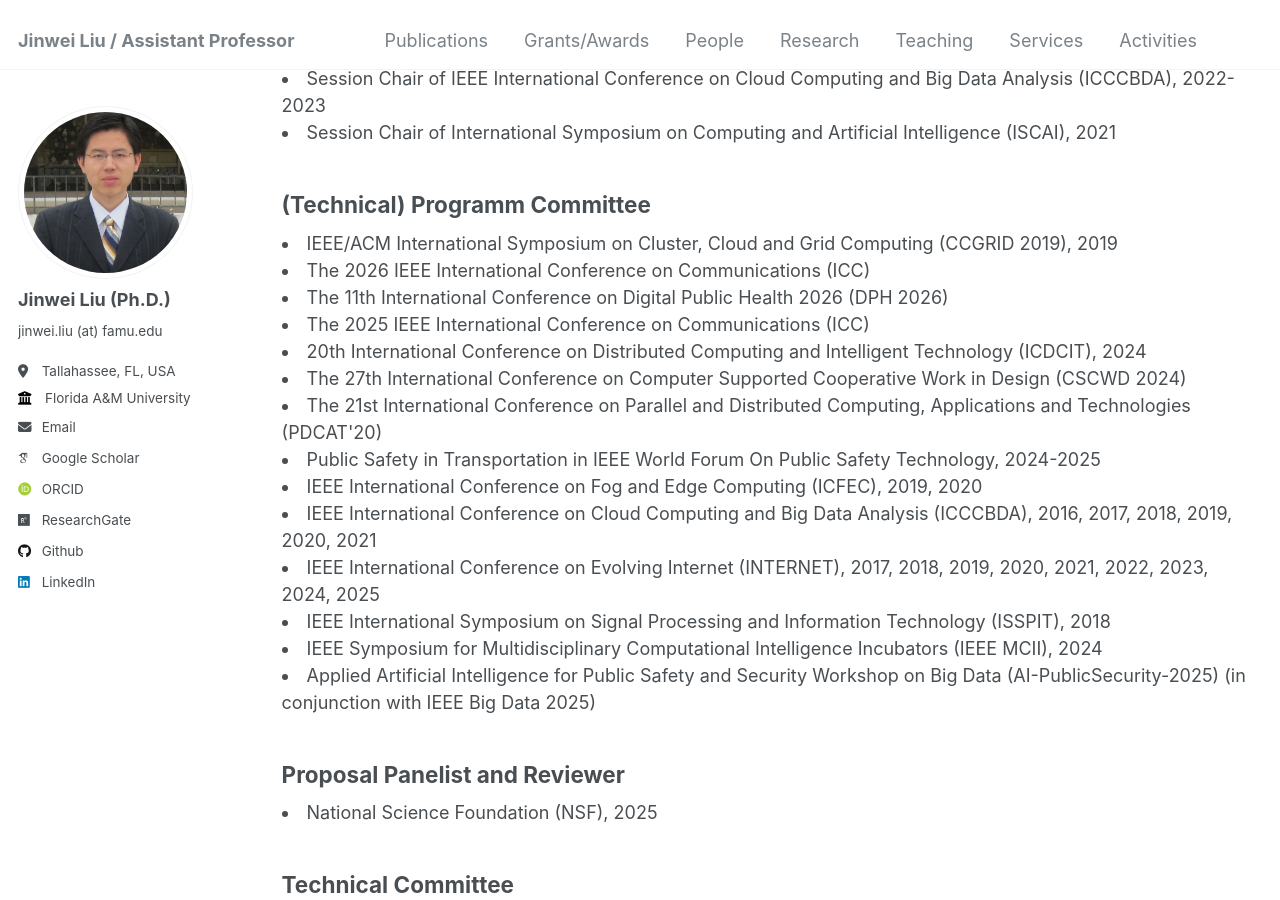
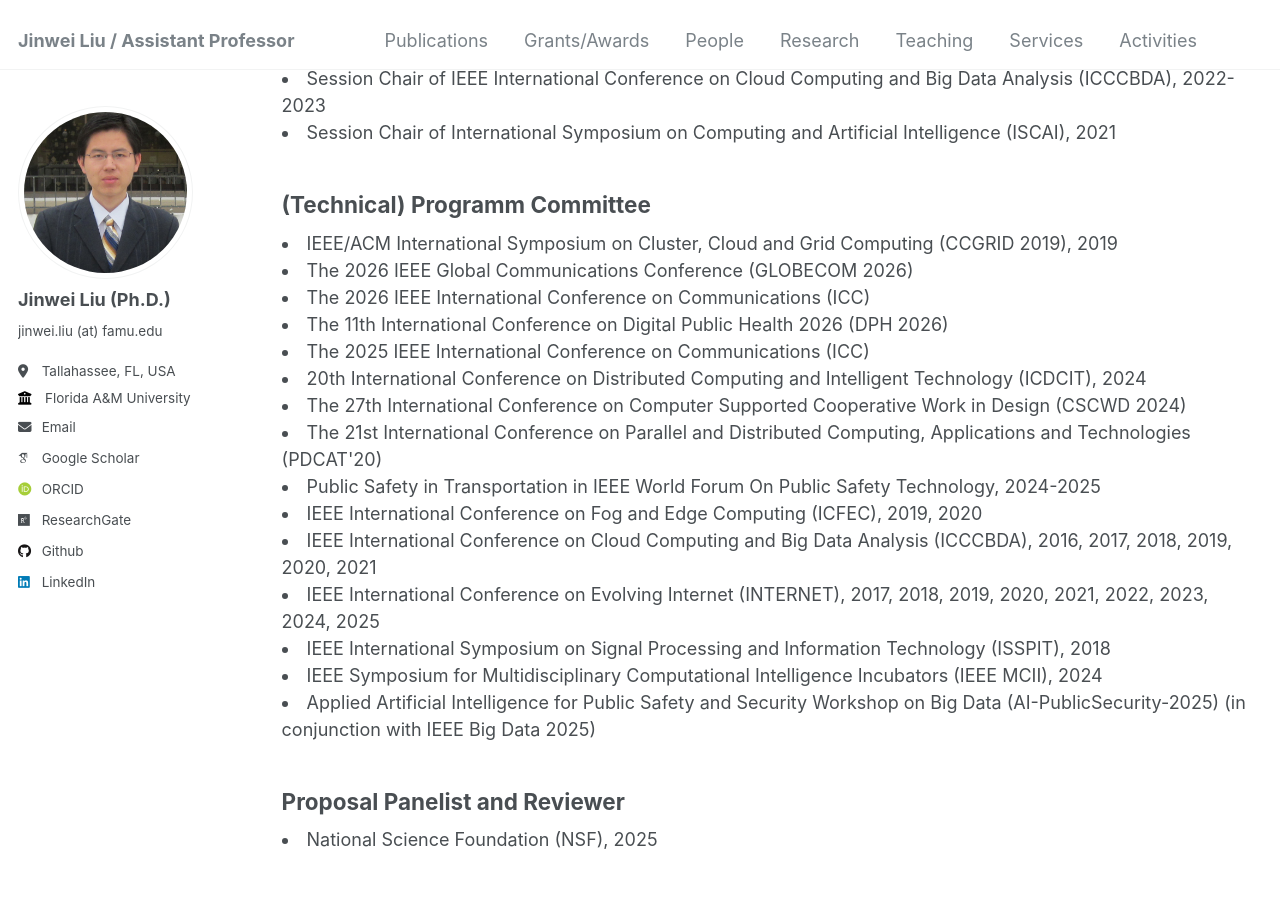
Before and after one commit to jinweiliucu/jinweiliucu.github.io, a Jekyll site: the page built from _pages/services.html, in a window 1280 px wide and 900 px high, scrolled down 611 px. Built offline with Jekyll 4.4.1, drawn with Linux system fonts in a browser that asks for light colours; some web fonts are replaced.

Commit message:
Update services.html

```diff
--- a/_pages/services.html
+++ b/_pages/services.html
@@ -61,6 +61,10 @@ author_profile: true
 <h2 class="text-left"> (Technical) Programm Committee</h2>
 	<li>
     IEEE/ACM International Symposium on Cluster, Cloud and Grid Computing (CCGRID 2019), 2019
+    </li>
+
+	<li>
+    The 2026 IEEE Global Communications Conference (GLOBECOM 2026)
     </li>
 
 	<li>
```
